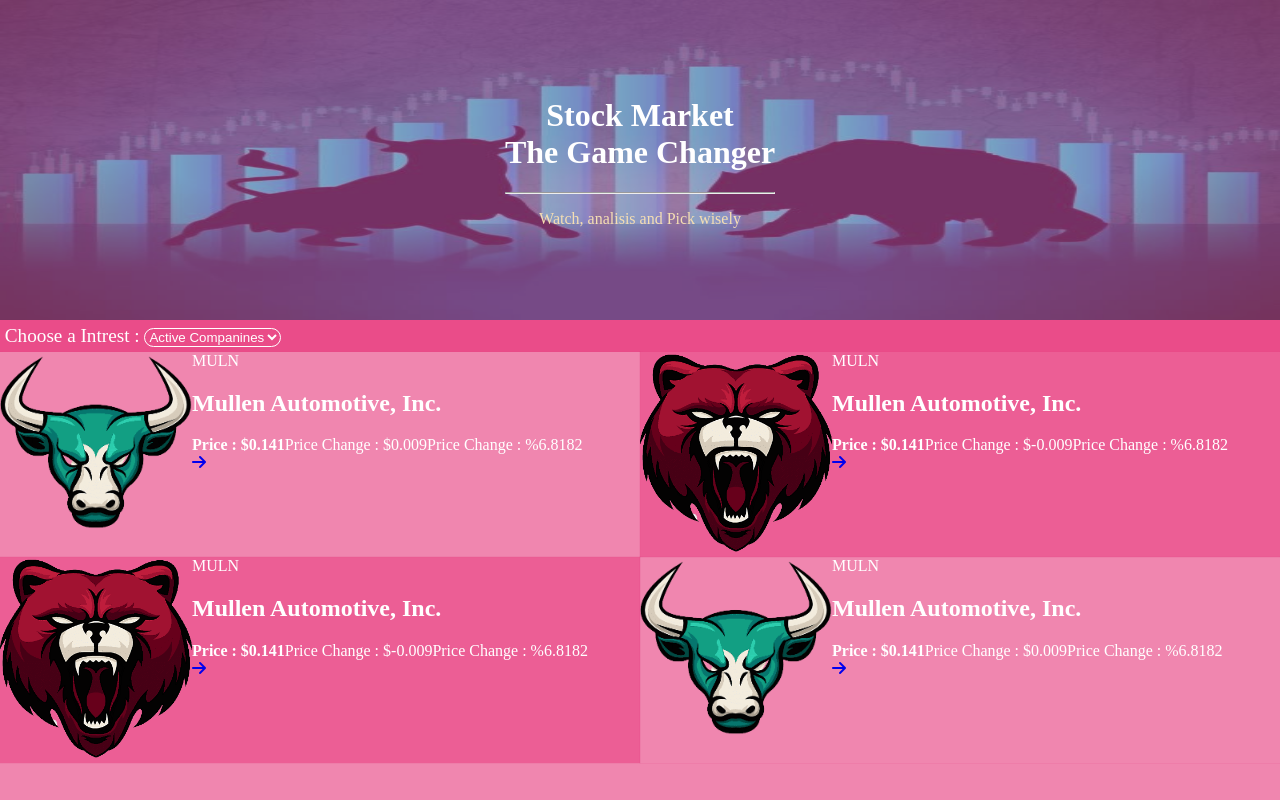
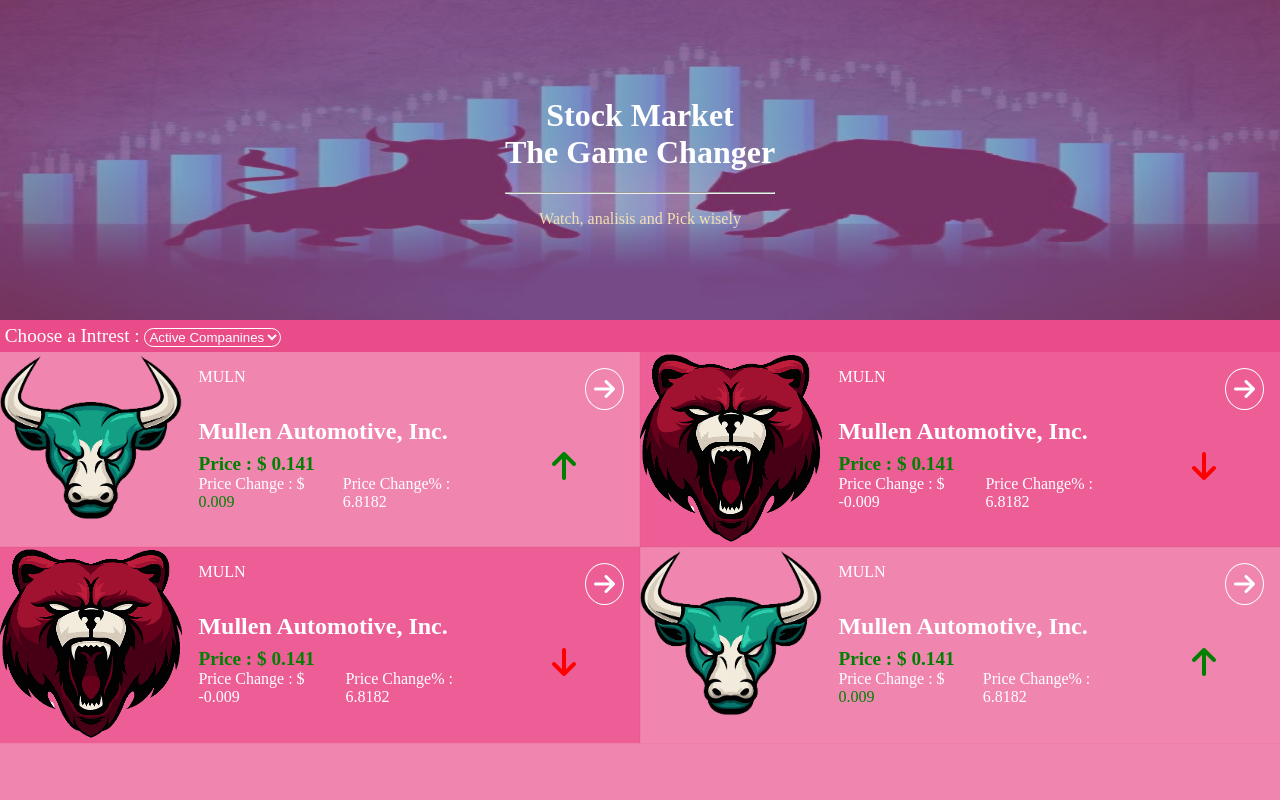
Before and after one commit to PowerLevel9000/stock-market, a React (Create React App) app: page / in a window 1280 px wide. Built offline with nearby package versions, Linux system fonts and the light colour scheme; no server answers.

Commit message:
homepage styling

```diff
--- a/src/App.js
+++ b/src/App.js
@@ -1,39 +1,39 @@
-import React from 'react';
+import React, { useEffect } from 'react';
 import {
   BrowserRouter, Route, Routes,
 } from 'react-router-dom';
 import './App.css';
-// import { useDispatch, useSelector } from 'react-redux';
-// import { getCompanyDetails } from './redux/details/details';
+import { useDispatch, useSelector } from 'react-redux';
+import { getCompanyDetails } from './redux/details/details';
 import Home from './components/Home';
 import Details from './components/Details';
 import FullDetails from './components/FullDetails';
 import BalanceSheet from './components/BalanceSheet';
-// import { getActiveCompany, getTopGainer, getTopLosser } from './redux/home/homeSlice';
-// import { getBlalanceSheet } from './redux/blalanceSheet/blalanceSheetSlice';
+import { getActiveCompany, getTopGainer, getTopLosser } from './redux/home/homeSlice';
+import { getBlalanceSheet } from './redux/blalanceSheet/blalanceSheetSlice';
 
 function App() {
-  // const dispatch = useDispatch();
-  // const { querry } = useSelector((store) => store.detailsReducer);
-  // const { querry: balanceQuerry } = useSelector((store) => store.blalanceSheetReducer);
+  const dispatch = useDispatch();
+  const { querry } = useSelector((store) => store.detailsReducer);
+  const { querry: balanceQuerry } = useSelector((store) => store.blalanceSheetReducer);
 
-  // const type = useSelector((store) => store.matricsReducer.matricsType);
-  // useEffect(() => {
-  //   if (type === 'ActiveCompany') {
-  //     dispatch(getActiveCompany());
-  //   } else if (type === 'TopGainer') {
-  //     dispatch(getTopGainer());
-  //   } else if (type === 'TopLosser') {
-  //     dispatch(getTopLosser());
-  //   }
-  // }, [dispatch, type]);
+  const type = useSelector((store) => store.matricsReducer.matricsType);
+  useEffect(() => {
+    if (type === 'ActiveCompany') {
+      dispatch(getActiveCompany());
+    } else if (type === 'TopGainer') {
+      dispatch(getTopGainer());
+    } else if (type === 'TopLosser') {
+      dispatch(getTopLosser());
+    }
+  }, [dispatch, type]);
 
-  // useEffect(() => {
-  //   dispatch(getCompanyDetails(querry));
-  // }, [dispatch, querry]);
-  // useEffect(() => {
-  //   dispatch(getBlalanceSheet(balanceQuerry));
-  // }, [dispatch, balanceQuerry]);
+  useEffect(() => {
+    dispatch(getCompanyDetails(querry));
+  }, [dispatch, querry]);
+  useEffect(() => {
+    dispatch(getBlalanceSheet(balanceQuerry));
+  }, [dispatch, balanceQuerry]);
 
   return (
     <BrowserRouter>
--- a/src/components/Home.jsx
+++ b/src/components/Home.jsx
@@ -29,27 +29,39 @@
       <div className="companies">
         {matrics.map((item, index) => (
           <div className={(index % 4 === 0 || index % 4 === 3 || index === 1) ? 'company' : 'company dark'} key={item.symbol}>
+            <div className="indicator">
+              {item.status < 0 ? <i class="fa-sharp fa-solid fa-arrow-down "></i> : <i class="fa-sharp fa-solid fa-arrow-up "></i>}
+            </div>
             <div className="logoWraper">
               <img src={item.status < 0 ? bear : bull} alt="" />
             </div>
             <div className="intro">
+              <div className="symbol">
                 <span>{item.symbol}</span>
+                <Link to="/details" ><i className="fa-solid fa-arrow-right" onClick={() => dispatch(setQuerry(item.symbol))} /></Link>
+              </div>
               <h2>{item.name}</h2>
               <div className="pricing">
-                <strong>
+                <strong className="price">
                   Price : $
+                  {' '}
                   {item.price}
                 </strong>
+                <div className="status">
                   <span>
                     Price Change : $
+                    <span style={item.status < 0 ? { color: 'white',  } : { color: 'green' }}>
+                      {' '}
                       {item.status}
                     </span>
+                  </span>
                   <span>
-                  Price Change : %
+                    Price Change% :
+                    {' '}
                     {item.statusPercentage}
                   </span>
                 </div>
-              <Link to="/details" ><i className="fa-solid fa-arrow-right" onClick={() => dispatch(setQuerry(item.symbol))} /></Link>
+              </div>
             </div>
           </div>
         ))}
@@ -60,10 +72,10 @@
 
 const HomeWraper = styled.div`
   margin: 0;
-  padding: 0;
   .carouselWrapper {
     position: relative;
   }
+
   label {
     display: block;
     background-color: var(--darkSub);
@@ -86,6 +98,7 @@
     width: 50%;
     display: flex;
     justify-content: space-around;
+    position: relative;
     box-shadow:
       0px 0px 1px rgba(234, 76, 137, 0.144),
       0px 0px 1px rgba(234, 76, 137, 0.64)
@@ -100,6 +113,97 @@
     }
     .intro {
       width: 70%;
+      padding: 1rem; {
+      .symbol {
+        display: flex;
+        justify-content: space-between;
+        i {
+          font-size: 1.5rem;
+          border: 1px solid white;
+          padding: 0.5rem;
+          border-radius: 50%;
+          color: white;
+        }
+      }
+      }
+
+      h2 {
+        margin: 0.5rem 0;
+      }
+
+      .price {
+        font-size: 1.2rem;
+        color: green;
+      }
+
+      .status {
+        width: 70%;
+        display: flex;
+        justify-content: space-between;
+      }
+    }
+
+    .indicator {
+      position:absolute;
+      right: 10%;
+      top: 50%;
+      font-size: 2rem;
+
+      .fa-arrow-down {
+        color: red;
+      }
+      .fa-arrow-up {
+        color: green;
+      }
+    }
+
+    @media screen and (max-width: 768px) {
+      width: 50%;
+      flex-direction: column;
+      .intro {
+        padding: 0.5rem 0 0.5rem 0.5rem;
+      }
+      .logoWraper {
+        width:100%;
+        height: 80%;
+        padding: 0.1rem 0;
+        display: grid;
+        place-items: center;
+        img {
+          width: 80%;
+          height: 80%;
+        }
+      }
+
+      .intro {
+        width: 100%;
+        font-size: 1.1rem;
+        h2 {
+          margin: 0.2rem 0;
+        }
+      }
+
+      .symbol {
+        align-items: center;
+        padding-right: 1rem;
+      }
+
+      .pricing {
+        width: 100%;
+
+        .status {
+          width: 95%;
+        }
+      }
+
+      .indicator {
+        right: 30%;
+        top: 67%;
+      }
+    }
+
+    @media screen and (max-width: 425px) {
+
     }
   }
 
```
Lines whose indentation alone changed are shown as unchanged.
